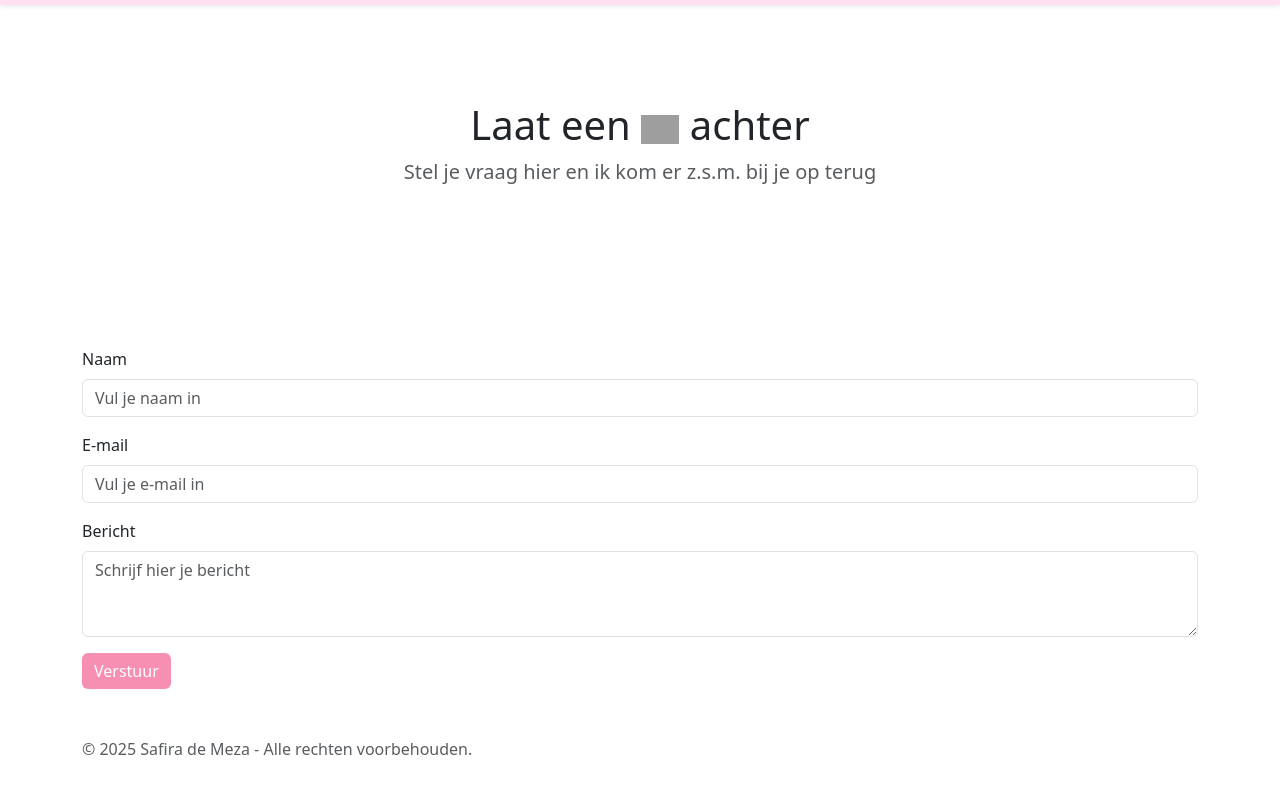
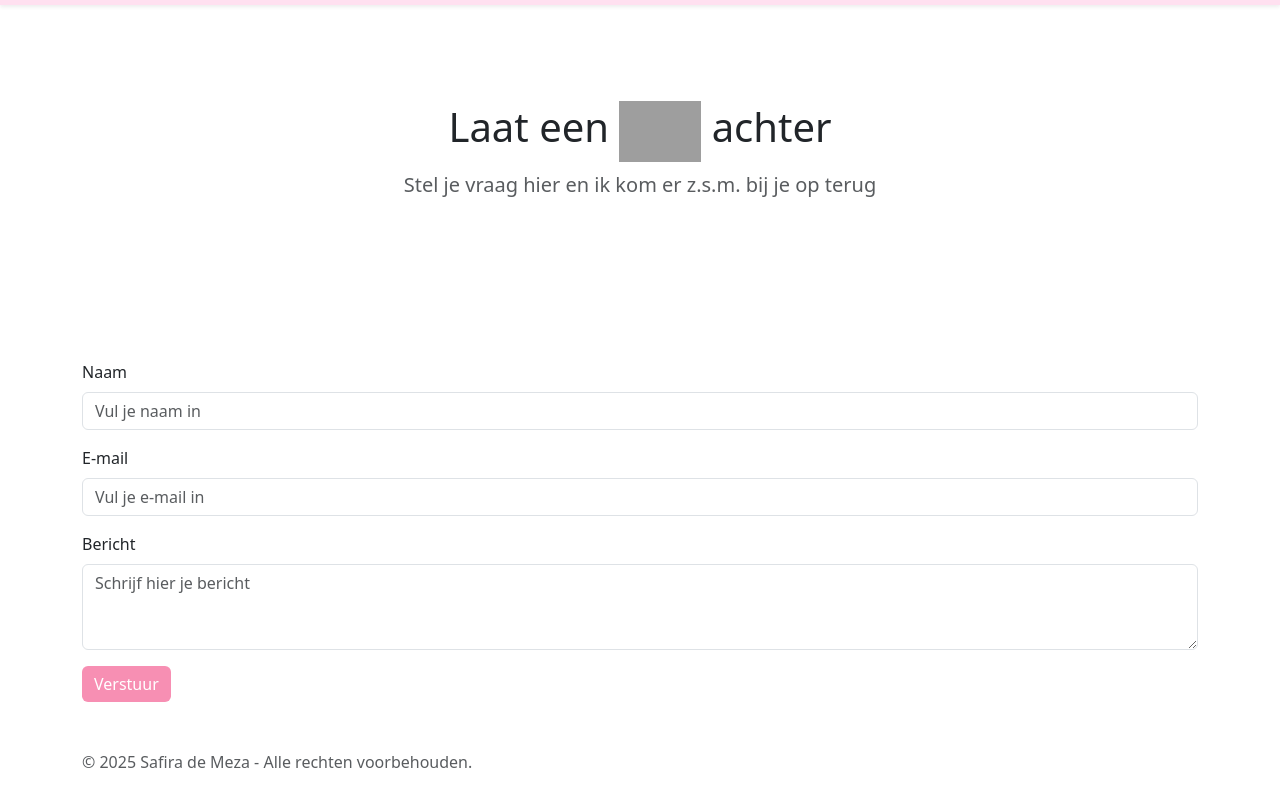
Before and after one commit to SapphireArt/Bootstrap, a plain HTML site: page contact.html in a window 1280 px wide. Shown: the part 66-872 px from the top of the page. Drawn offline with nearby package versions, Linux system fonts and the light colour scheme; grey boxes are pictures that could not be loaded.

Commit message:
Update contact.html

```diff
--- a/contact.html
+++ b/contact.html
@@ -75,7 +75,7 @@
     <section class="py-5 text-center container">
         <div class="row py-lg-5">
           <div class="col-lg-6 col-md-8 mx-auto">
-            <h1 class="fw-light">Laat een <img src="https://minimunchies.nl/wp-content/uploads/2025/05/envelope_10429457.png" alt="brief" width="7%"> achter</h1>
+            <h1 class="fw-light">Laat een <img src="https://minimunchies.nl/wp-content/uploads/2025/05/envelope_10429457.png" alt="brief" width="15%"> achter</h1>
             <p class="lead text-muted">Stel je vraag hier en ik kom er z.s.m. bij je op terug</p>
           </div>
         </div>
```
